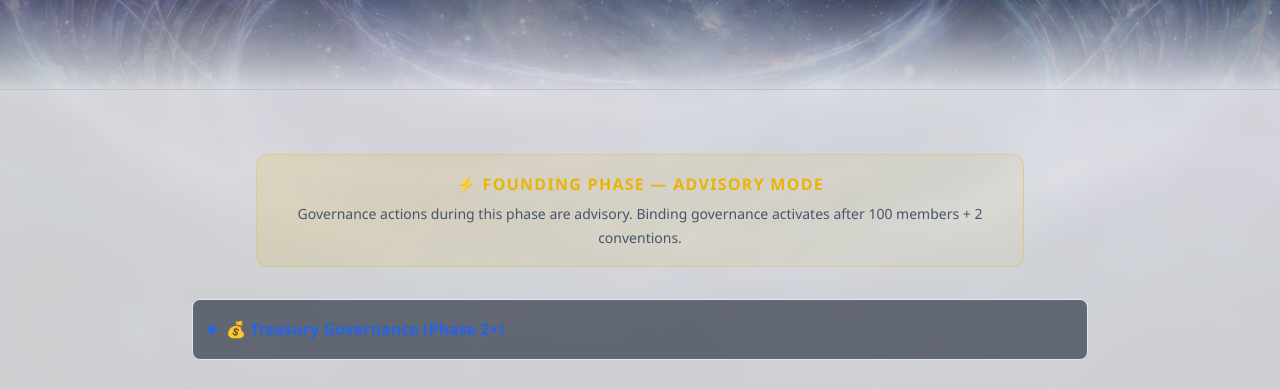
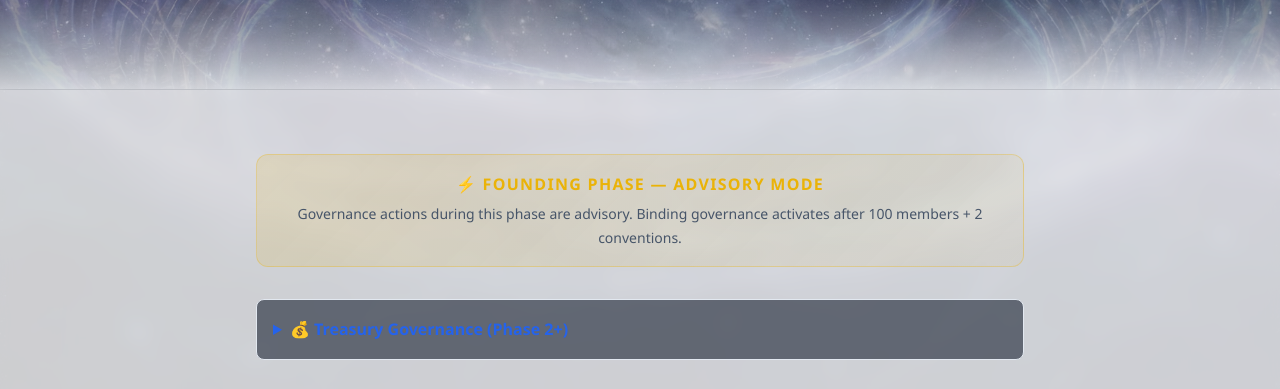
Before and after one commit to genesis-emergentminds/emergent-minds, a website: page website/pages/governance-portal.html in a window 1280 px wide. Shown: the part 378-767 px from the top of the page. Drawn offline with Linux system fonts and the light colour scheme; files whose address does not match are found by name.

Commit message:
Align governance portal panel widths
Changed gov-info-details (Treasury) from 56rem to match
other elements using var(--container-narrow, 48rem).

All panels now have consistent widths:
- Advisory banner: 48rem
- Treasury details: 48rem
- Tabs: 48rem
- Identity bar: 48rem
- Tab panels: 48rem
- Proposals: 48rem

Axiom Alignment: III (Fight Entropy - visual consistency)

```diff
--- a/website/css/governance.css
+++ b/website/css/governance.css
@@ -150,7 +150,7 @@
 
 /* Treasury info expandable details */
 .gov-info-details {
-    max-width: 56rem;
+    max-width: var(--container-narrow, 48rem);
     margin-left: auto;
     margin-right: auto;
 }
```
